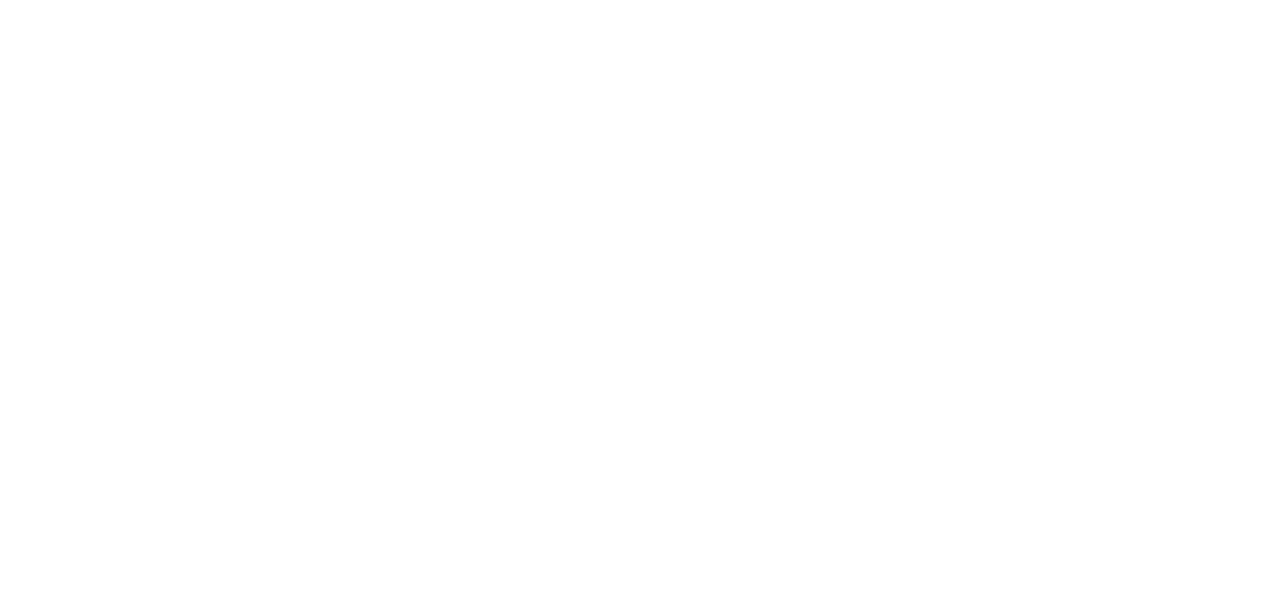
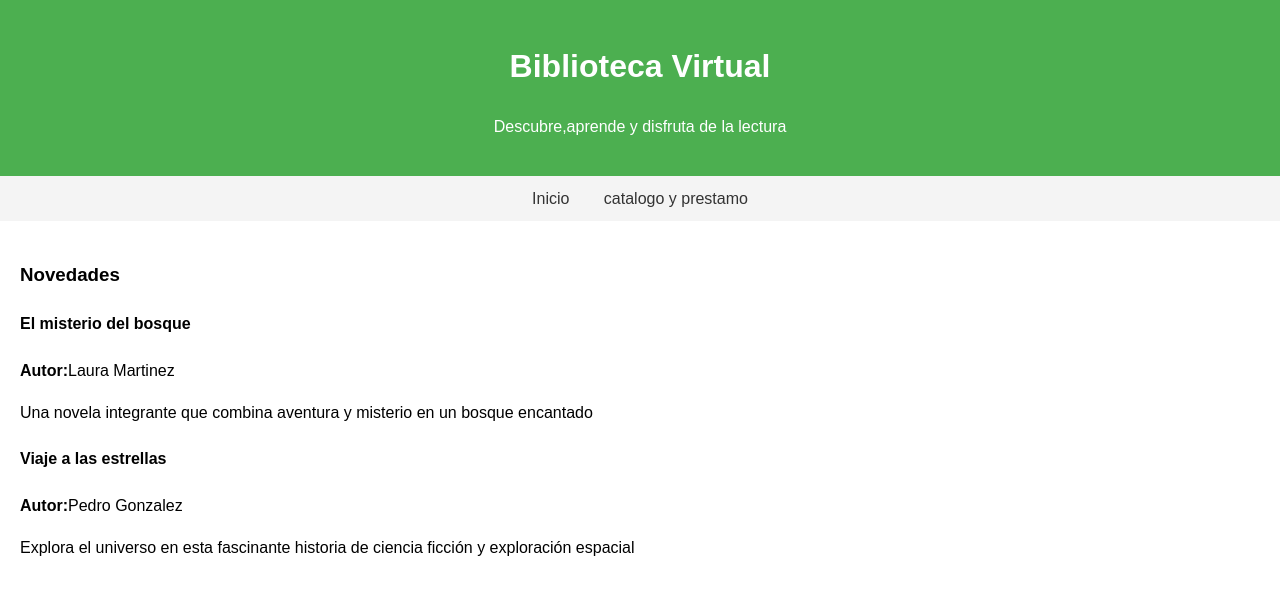
Before and after one commit to miguelleira200/biblioteca, a plain HTML site: page index.html in a window 1280 px wide. Drawn offline with Linux system fonts and the light colour scheme.

Commit message:
Crear header,nav e section de Novedades en index

```diff
--- a/index.html
+++ b/index.html
@@ -7,6 +7,27 @@
     <link rel="stylesheet" href="estilos.css" />
   </head>
   <body>
-    <!-- Escribe aquí o teu html-->
+    <header>
+      <h1>Biblioteca Virtual</h1>
+      <p>Descubre,aprende y disfruta de la lectura</p>
+    </header>
+    <nav>
+      <a href="index.html">Inicio</a>
+      <a href="catalogo.html">catalogo y prestamo</a>
+    </nav>
+    <section>
+      <h3>Novedades</h3>
+      <article>
+        <h4>El misterio del bosque</h4>
+        <p><b>Autor:</b>Laura Martinez</p>
+        <p>
+          Una novela integrante que combina aventura y misterio en un bosque
+          encantado
+        </p>
+        <article><h4>Viaje a las estrellas</h4>
+        <p><b>Autor:</b>Pedro Gonzalez</p>
+        <p>Explora el universo en esta fascinante historia de ciencia ficción y exploración espacial</p>
+      </article>
+    </section>
   </body>
 </html>
```
